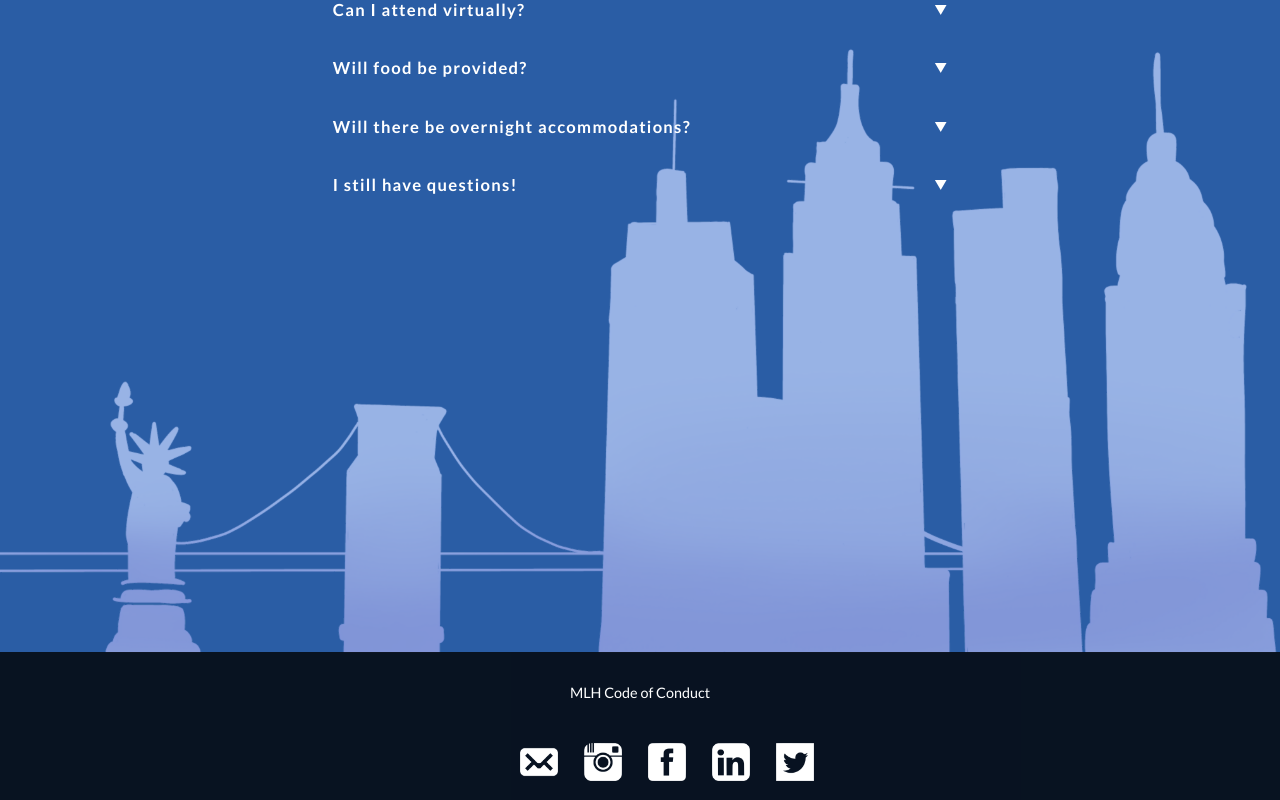
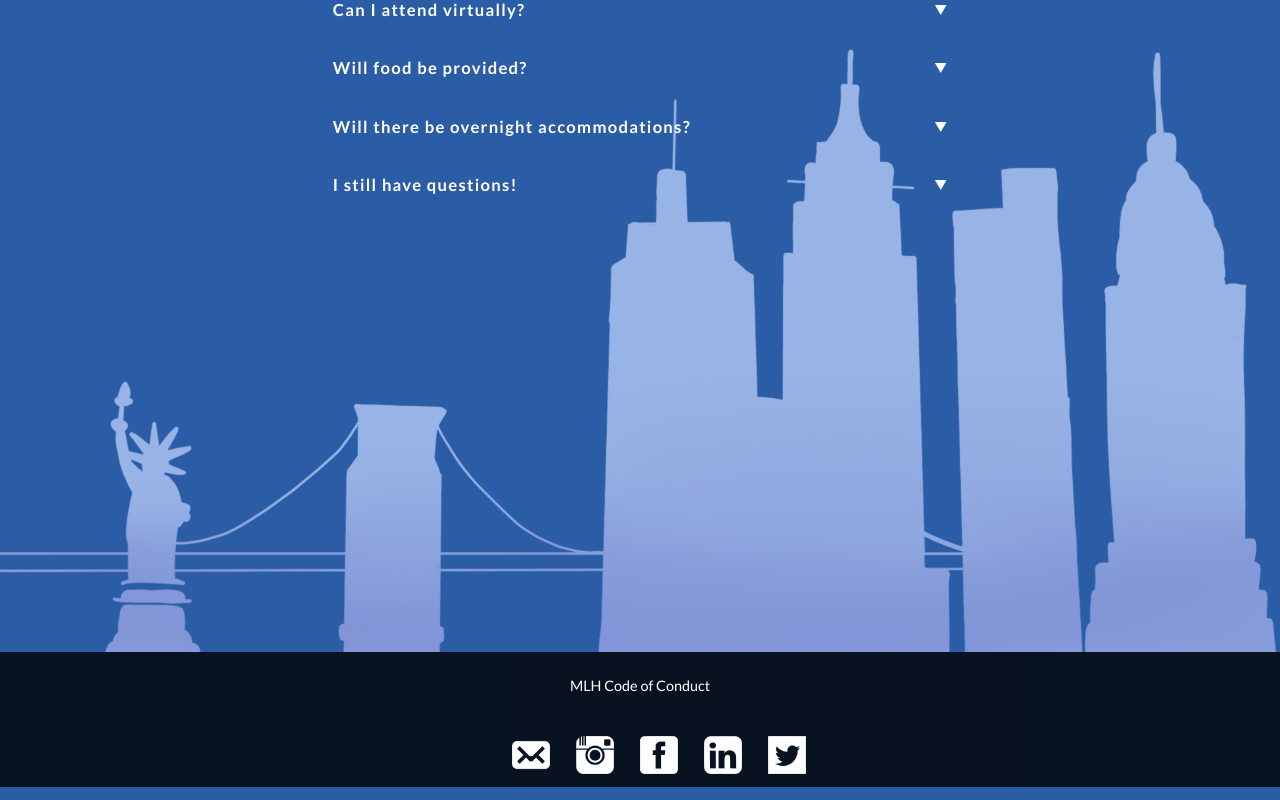
Before and after one commit to cu-divhacks/2025website, a React (Create React App) app in the folder 2025divhacks/: page / in a window 1280 px wide. Shown: the part 5215-6015 px from the top of the page. Built offline with nearby package versions, Linux system fonts and the light colour scheme.

Commit message:
footer needs help

```diff
--- a/2025divhacks/src/App.css
+++ b/2025divhacks/src/App.css
@@ -660,7 +660,7 @@ html, body, #root {
 .footer {
   background-color: rgba(0, 0, 0, 0.8);
   color: white;
-  padding: 2rem 2rem;
+  padding: 2vw 2vw;
   width: 100%;
   text-align: center;
   position: absolute;
@@ -672,30 +672,6 @@ html, body, #root {
   animation: fadeIn 0.5s ease-in-out 1s forwards;
 }
 
-/* Mobile-specific footer fixes */
-@media (max-width: 799px) {
-  .footer {
-    position: relative;
-    margin-top: 2rem;
-    padding: 1.5rem 1rem;
-  }
-
-  .footer-icons {
-    display: flex;
-    justify-content: center;
-    align-items: center;
-    gap: 3rem;
-    padding: 1rem 0;
-    flex-wrap: nowrap;
-  }
-
-  #contact-icon {
-    width: 2rem;
-    height: 2rem;
-    margin: 0;
-  }
-}
-
 @keyframes fadeIn {
   to {
     opacity: 1;
@@ -729,17 +705,17 @@ html, body, #root {
   text-decoration: none;
 }
 
-#contact-icon {
+.contact-icon {
   width: 3vw;
   height: 3vw;
   filter: brightness(0) invert(1);
   transition: filter 0.2s ease;
-  margin: 0 0.5rem;
+  margin: 0;
   display: block;
   pointer-events: auto;
 }
 
-#contact-icon:hover {
+.contact-icon:hover {
   filter: brightness(0) invert(0.8);
 }
 
@@ -1152,14 +1128,13 @@ html, body, #root {
 
 .schedule-coming-soon {
   background: #f8f9fa;
-  padding: 30px 50px;
+  padding: 3vw 7vw;
   border-radius: 8px;
   border: 1px solid #e9ecef;
-  box-shadow: 0 2px 10px rgba(0,0,0,0.05);
 }
 
 .schedule-coming-soon p {
-  font-size: 1.8rem;
+  font-size: 3vw;
   color: #6c757d;
   margin: 0;
   font-weight: 400;
--- a/2025divhacks/src/components/Footer.js
+++ b/2025divhacks/src/components/Footer.js
@@ -14,11 +14,11 @@ const Footer = () => {
         href="https://static.mlh.io/docs/mlh-code-of-conduct.pdf"
       >MLH Code of Conduct</a>
       <div className="footer-icons">
-        <a href="mailto:cu.divhacks@gmail.com"><img id="contact-icon" src={emailIcon} alt="Contact Us" /></a>
-        <a href="https://instagram.com/divhacks"><img id="contact-icon" src={instagramIcon} alt="Instagram" /></a>
-        <a href="https://facebook.com/divhacks"><img id="contact-icon" src={facebookIcon} alt="Facebook" /></a>
-        <a href="https://linkedin.com/company/divhacks"><img id="contact-icon" src={linkedinIcon} alt="Linkedin" /></a>
-        <a href="https://twitter.com/divhacks"><img id="contact-icon" src={twitterIcon} alt="Twitter" /></a>
+        <a href="mailto:cu.divhacks@gmail.com"><img className="contact-icon" src={emailIcon} alt="Contact Us" /></a>
+        <a href="https://instagram.com/divhacks"><img className="contact-icon" src={instagramIcon} alt="Instagram" /></a>
+        <a href="https://facebook.com/divhacks"><img className="contact-icon" src={facebookIcon} alt="Facebook" /></a>
+        <a href="https://linkedin.com/company/divhacks"><img className="contact-icon" src={linkedinIcon} alt="Linkedin" /></a>
+        <a href="https://twitter.com/divhacks"><img className="contact-icon" src={twitterIcon} alt="Twitter" /></a>
       </div>
     </footer>
   );
```
